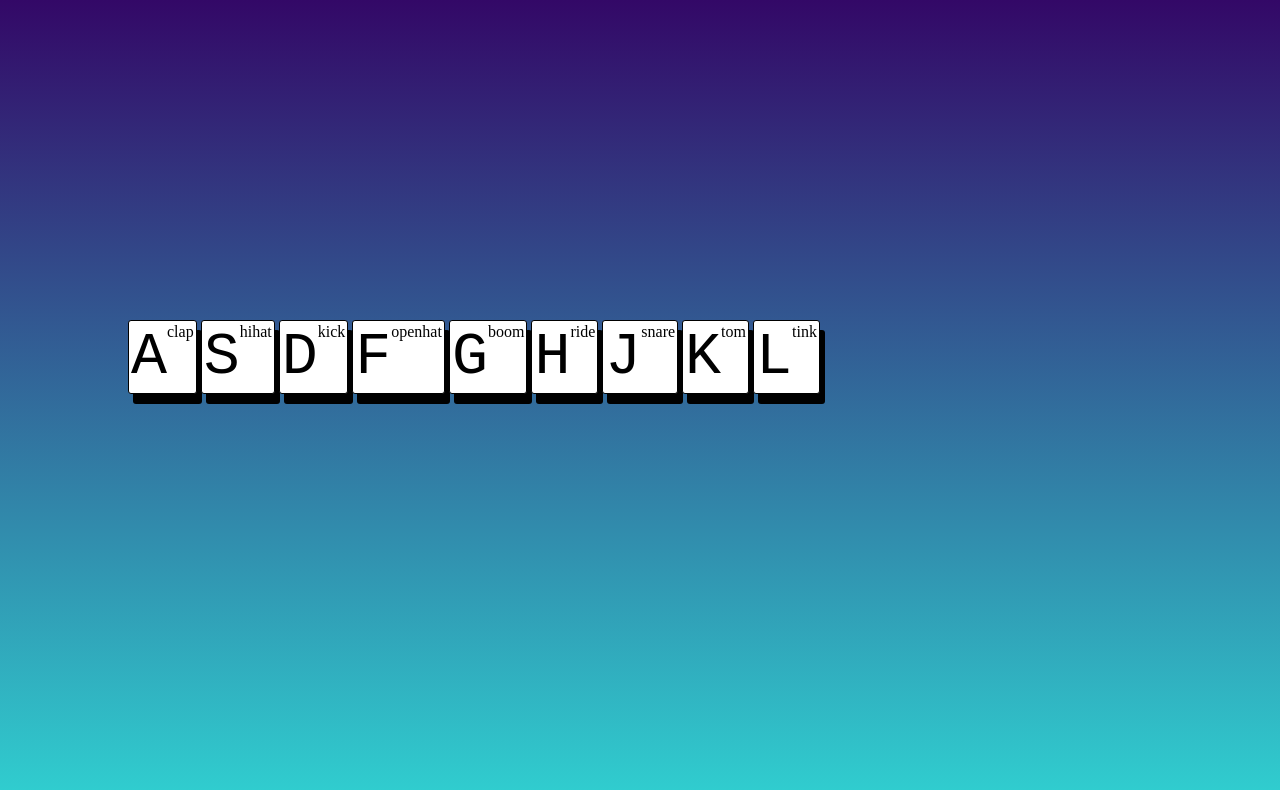
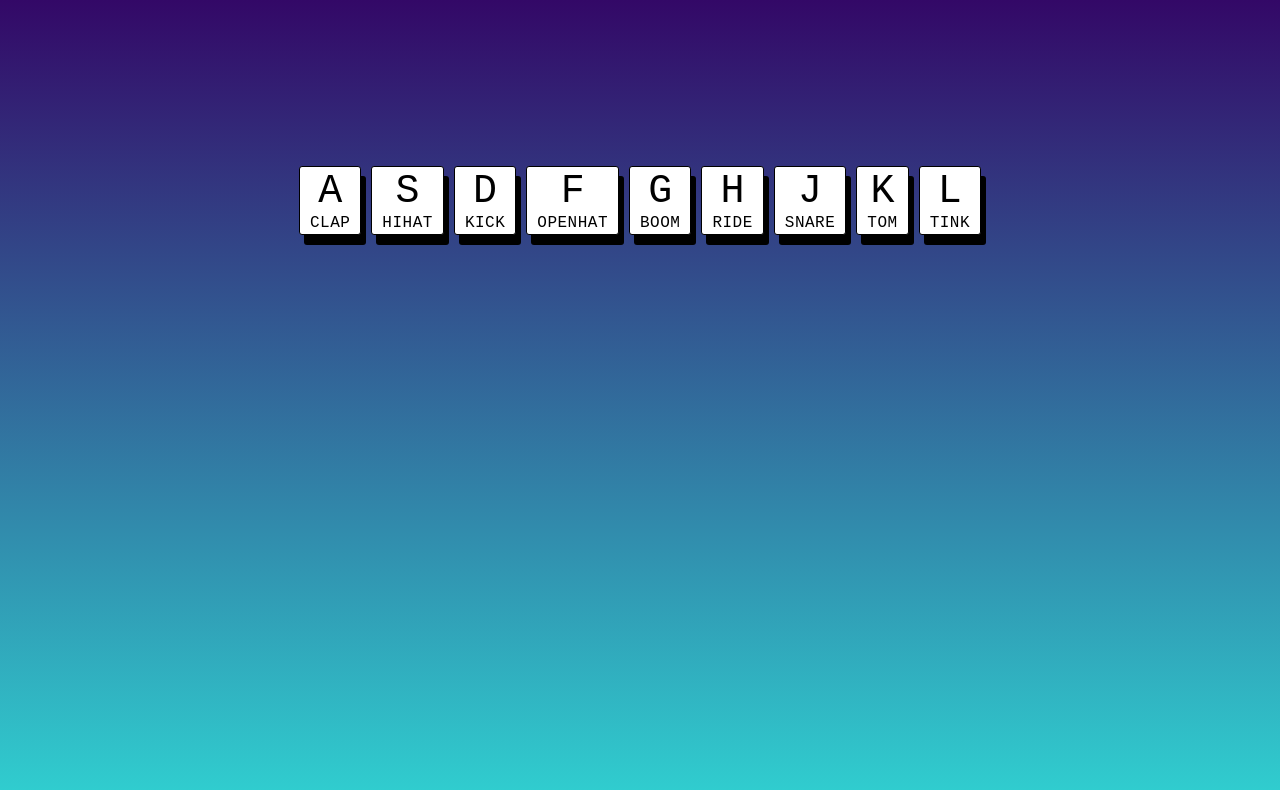
Before and after one commit to kayleighmonaghan/drum-kit, a plain HTML site: page index.html in a window 1280 px wide. Drawn offline with Linux system fonts and the light colour scheme.

Commit message:
A bit more CSS and fixing the JS

```diff
--- a/index.html
+++ b/index.html
@@ -7,7 +7,6 @@
     <link rel="stylesheet" href="styles.css">
 </head>
 <body>
-    <main>
     <div class="keys">
         <div data-key="a" class="key">
             <kbd>A</kbd>
@@ -57,8 +56,6 @@
     <audio data-key="k" src="sounds/tom.wav"></audio>
     <audio data-key="l" src="sounds/tink.wav"></audio>
 
-    </main>
-
 <script src="index.js"></script>
 </body>
 </html>
--- a/index.js
+++ b/index.js
@@ -1,18 +1,22 @@
-const keys = document.querySelector('.key');
-
-window.addEventListener('keydown', function(event) {
+function playSound(event) {
     const audio = document.querySelector(`audio[data-key='${event.key}']`);
     const key = document.querySelector(`.key[data-key='${event.key}']`);
 
-    if(!audio) return; // stop the function from running all together
+    if(!audio) return; // stops the function from running if key with no audio element is pressed
+
     audio.currentTime = 0; // stops waiting for sound to end before other can be played
+
     audio.play();
+
     key.classList.add('playing');
-});
+};
 
 function removeTransition(event) {
-if (event.propertyName !== 'transition') return; // skip it if it's not a transform
-this.classList.remove('playing');
+    if(event.propertyName !== 'transform') return;
+    this.classList.remove('playing');
 }
 
+const keys = document.querySelectorAll('.key');
 keys.forEach(key => key.addEventListener('transitionend', removeTransition));
+
+window.addEventListener('keydown', playSound);
--- a/styles.css
+++ b/styles.css
@@ -2,37 +2,39 @@ body,
 html {
   height: 100%;
   margin: 0;
-}
-
-main {
-  height: 100%;
   background-image: linear-gradient(to top, #30cfd0 0%, #330867 100%);
-  background-repeat: no-repeat;
   background-size: cover;
+  font-family: monospace;
 }
 
 kbd {
-  font-size: 60px;
+  font-size: 40px;
+  display: block;
 }
 
 .keys {
-  width: 80%;
-  margin: 0 auto;
-  padding: 25% 0 0 0;
+  display: flex;
+  flex: 1;
+  align-items: center;
+  justify-content: center;
+  min-height: 50%;
 }
 
 .key {
-  display: inline-flex;
+  transition: all 0.07s;
   background-color: white;
-  padding: 2px;
+  padding: 2px 10px;
   border: 1px solid;
   border-radius: 3px;
   box-shadow: 5px 10px black;
   text-align: center;
-  transition: all 0.07s;
+  margin: 5px;
 }
 
 .sound {
+  text-transform: uppercase;
+  font-size: 16px;
+  letter-spacing: 0.5px;
 }
 
 .playing {
```
Lines whose indentation alone changed are shown as unchanged.
